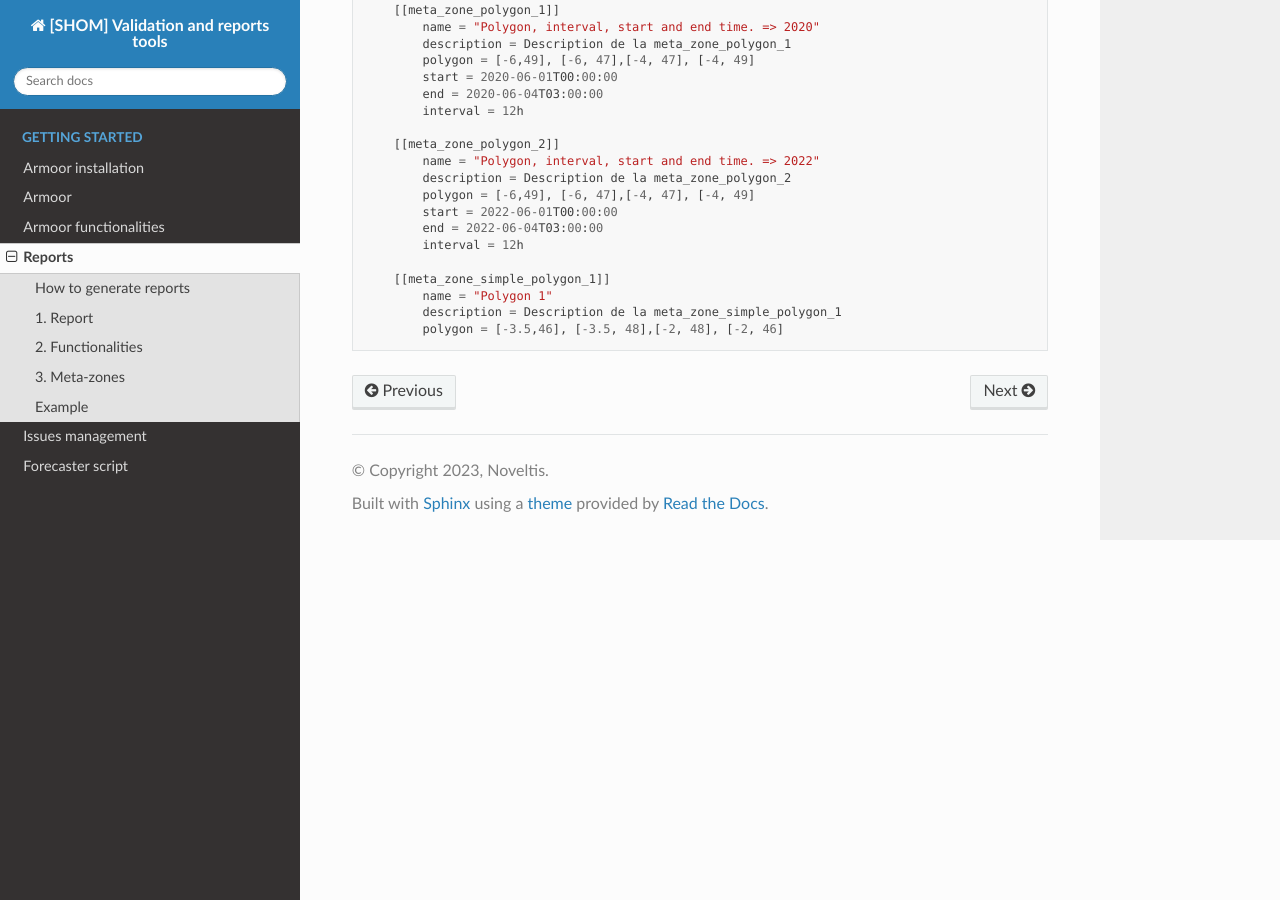
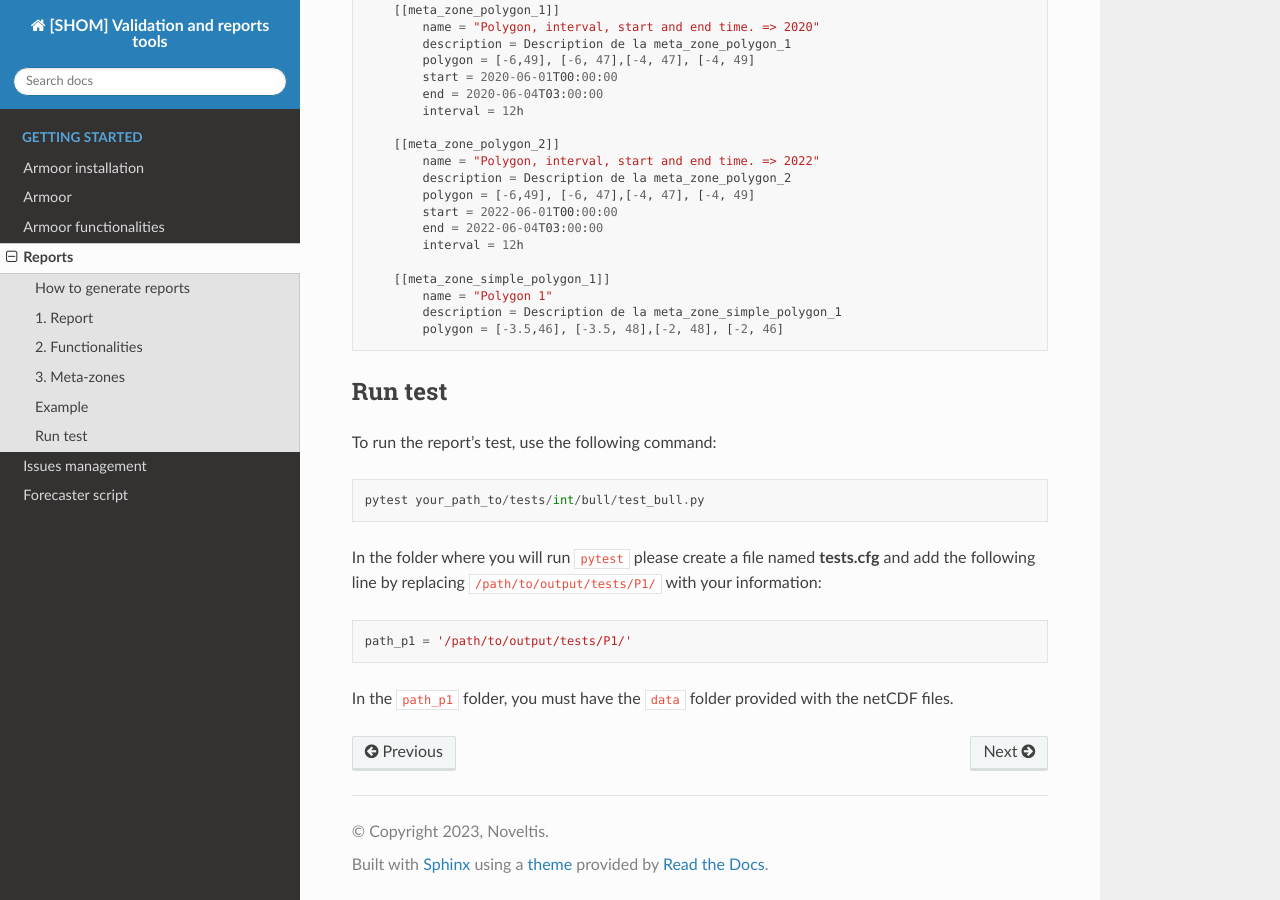
Before and after one commit to shom-fr/armoor, a Sphinx documentation site: the page built from docs/source/bull.rst, in a window 1280 px wide and 900 px high, scrolled down 1894 px. Built offline with Sphinx 7.4.7 and the Read the Docs theme 2.0.0, drawn with Linux system fonts in a browser that asks for light colours.

Commit message:
doc bull : test

```diff
--- a/docs/source/bull.rst
+++ b/docs/source/bull.rst
@@ -99,3 +99,19 @@ Example of configuration file::
             name = "Polygon 1"
             description = Description de la meta_zone_simple_polygon_1
             polygon = [-3.5,46], [-3.5, 48],[-2, 48], [-2, 46]
+
+
+Run test
+--------
+
+To run the report's test, use the following command::
+
+    pytest your_path_to/tests/int/bull/test_bull.py
+
+
+In the folder where you will run ``pytest`` please create a file named **tests.cfg**
+and add the following line by replacing ``/path/to/output/tests/P1/`` with your information::
+
+    path_p1 = '/path/to/output/tests/P1/'
+
+In the ``path_p1`` folder, you must have the ``data`` folder provided with the netCDF files.
```
